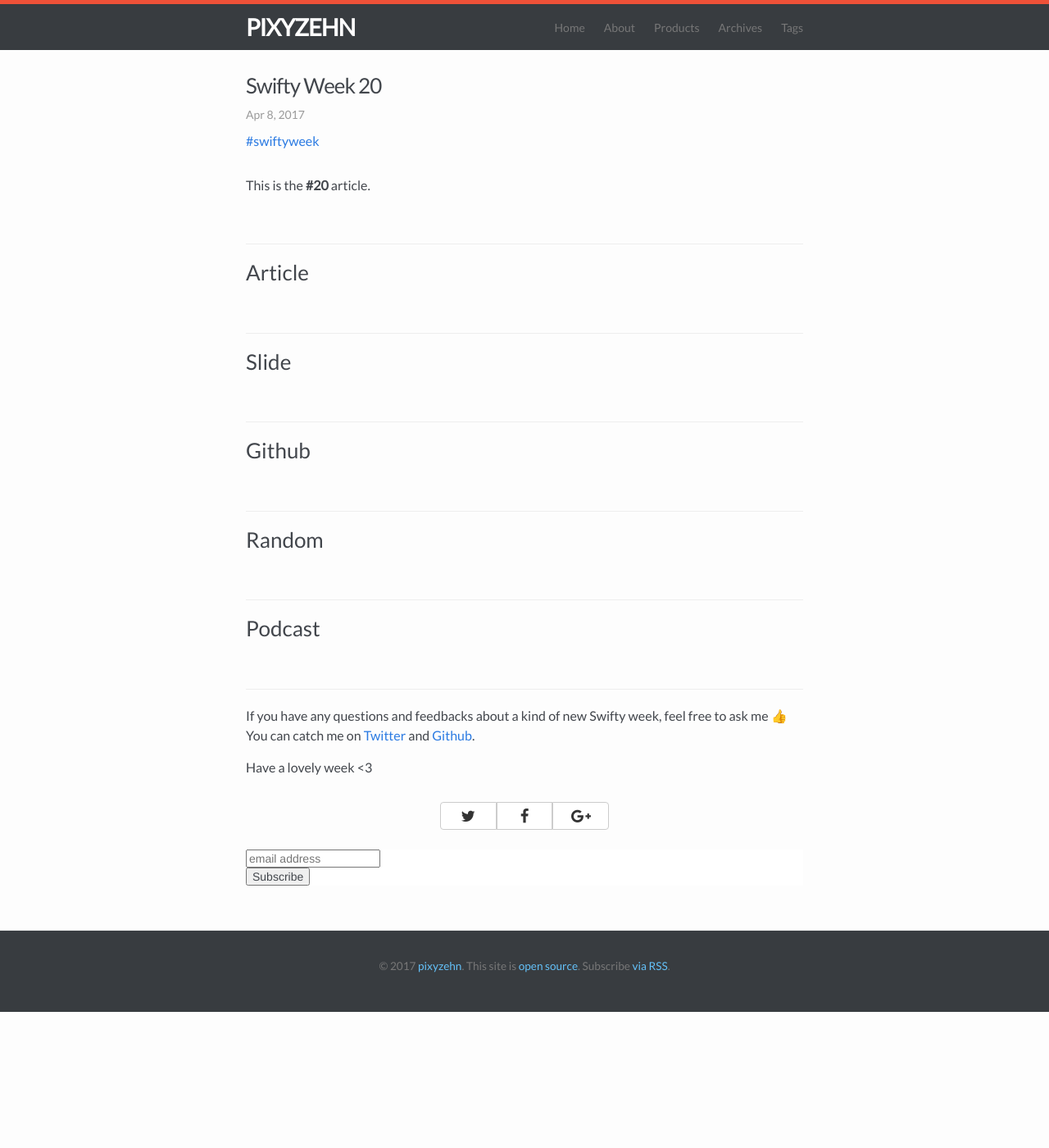
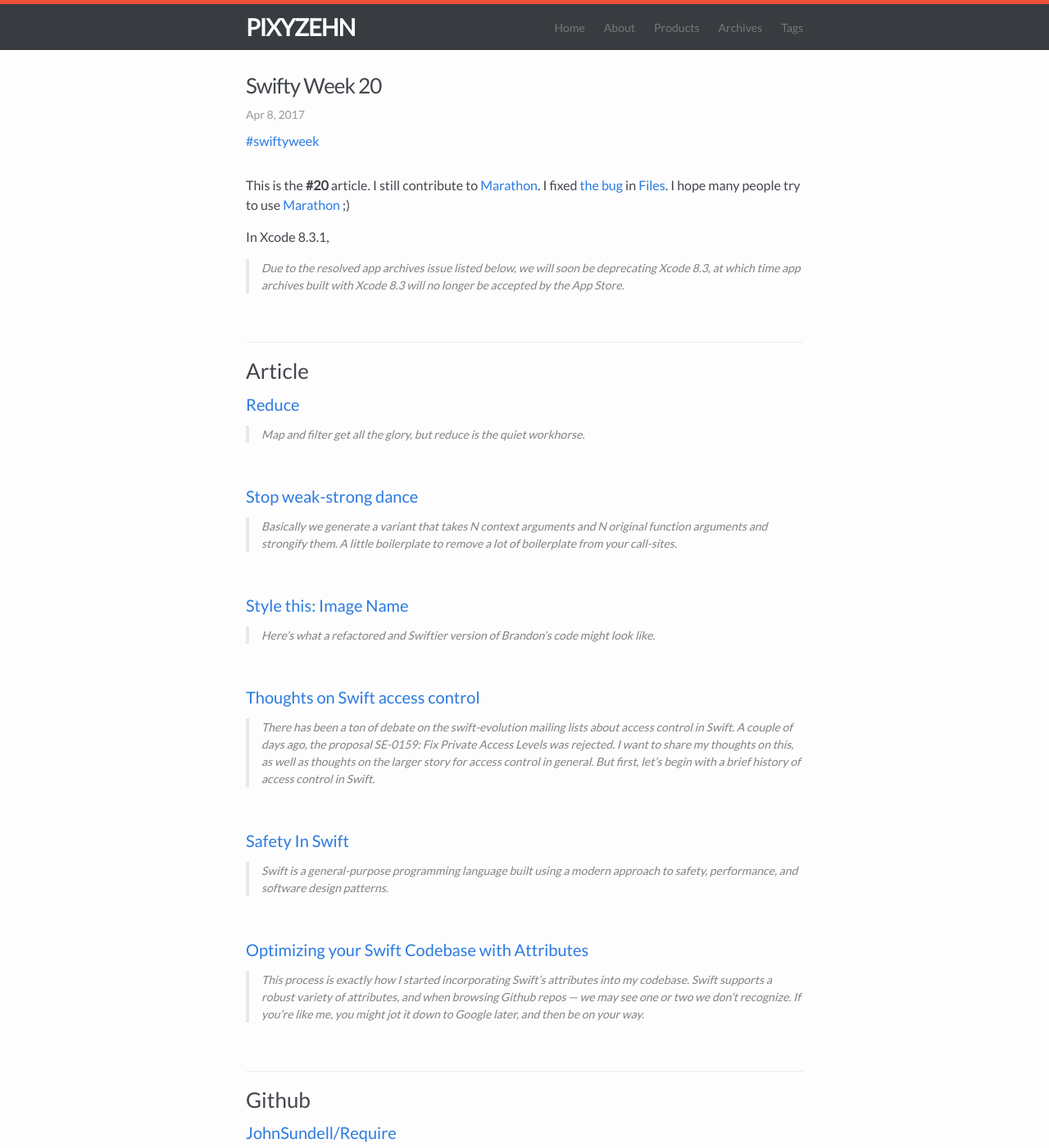
Before and after one commit to pixyzehn/pixyzehn.com, a Jekyll site: the page built from _posts/2017-04-08-swifty-week-20.md, in a window 1280 px wide and 1400 px high. Shown: the whole window at 82% size. Built offline with Jekyll 4.4.1, drawn with Linux system fonts in a browser that asks for light colours; emoji names are drawn with the system emoji font; comment, search, counter and statistics services are not loaded; some of the changed text lies outside the part shown.

Commit message:
Done 2017-04-08-swifty-week-20

```diff
--- a/_posts/2017-04-08-swifty-week-20.md
+++ b/_posts/2017-04-08-swifty-week-20.md
@@ -6,7 +6,11 @@ tags: swiftyweek
 comments: false
 ---
 
-This is the **#20** article.
+This is the **#20** article. I still contribute to [Marathon](https://github.com/JohnSundell/Marathon). I fixed [the bug](https://github.com/JohnSundell/Files/releases/tag/1.6.2) in [Files](https://github.com/JohnSundell/Files). I hope many people try to use [Marathon](https://github.com/JohnSundell/Marathon) ;)
+
+In Xcode 8.3.1,
+
+> Due to the resolved app archives issue listed below, we will soon be deprecating Xcode 8.3, at which time app archives built with Xcode 8.3 will no longer be accepted by the App Store.
 
 <br>
 
@@ -14,11 +18,39 @@ This is the **#20** article.
 
 ### Article
 
+#### [Reduce](https://swiftunboxed.com/lang/reduce/)
+
+> Map and filter get all the glory, but reduce is the quiet workhorse.
+
 <br>
 
----
+#### [Stop weak-strong dance](http://merowing.info/2017/04/stop-weak-strong-dance/)
 
-### Slide
+> Basically we generate a variant that takes N context arguments and N original function arguments and strongify them. A little boilerplate to remove a lot of boilerplate from your call-sites.
+
+<br>
+
+#### [Style this: Image Name](http://ericasadun.com/2017/04/05/style-this-image-name/)
+
+> Here’s what a refactored and Swiftier version of Brandon’s code might look like.
+
+<br>
+
+#### [Thoughts on Swift access control](http://www.jessesquires.com/thoughts-on-swift-access-control/)
+
+> There has been a ton of debate on the swift-evolution mailing lists about access control in Swift. A couple of days ago, the proposal SE-0159: Fix Private Access Levels was rejected. I want to share my thoughts on this, as well as thoughts on the larger story for access control in general. But first, let’s begin with a brief history of access control in Swift.
+
+<br>
+
+#### [Safety In Swift](http://khanlou.com/2017/04/safety-in-swift/)
+
+> Swift is a general-purpose programming language built using a modern approach to safety, performance, and software design patterns.
+
+<br>
+
+#### [Optimizing your Swift Codebase with Attributes](https://www.buddybuild.com/blog/optimizing-your-swift-codebase-with-attributes)
+
+> This process is exactly how I started incorporating Swift’s attributes into my codebase. Swift supports a robust variety of attributes, and when browsing Github repos — we may see one or two we don’t recognize. If you’re like me, you might jot it down to Google later, and then be on your way.
 
 <br>
 
@@ -26,11 +58,43 @@ This is the **#20** article.
 
 ### Github
 
+#### [JohnSundell/Require](https://github.com/JohnSundell/Require)
+
+> Require optional values to be non-nil, or crash gracefully
+
+<br>
+
+#### [JohnSundell/ShellOut](https://github.com/JohnSundell/ShellOut)
+
+> Easily run shell commands from a Swift script or command line tool
+
+<br>
+
+#### [usecanvas/ios-v1](https://github.com/usecanvas/ios-v1)
+
+> iOS app for Canvas V1
+
 <br>
 
 ---
 
 ### Random
+
+#### [DARKROOM](http://usedarkroom.com/)
+
+> The fastest, most powerful mobile photo editing app.
+
+<br>
+
+#### [Beautiful calculator app for Mac](http://numi.io/)
+
+Or [Soulver](http://www.acqualia.com/soulver/)?
+
+<br>
+
+#### [ANALYZING THIRD PARTY LIBRARIES](http://martiancraft.com/blog/2017/04/analyzing-third-party-libraries/)
+
+> Many of our engineers are embedded with our clients, working along side our client’s engineering staff as one unit — but still representing MartianCraft and the quality and standards of any of our engineers. Which can be a test for an engineer when it comes to the selection of third party code libraries.
 
 <br>
 
@@ -38,9 +102,25 @@ This is the **#20** article.
 
 ### Podcast
 
+#### [36: Floating in Space](http://tentative.fm/36)
+
+> Reda and Jack talk about design from the perspective of a developer, why CSS sucks for layout, retro game making, and App Store things.
+
+<br>
+
+#### [The More Than Just Code Podcast](http://mtjc.fm/episode-137-dongle/)
+
+> We follow up with the iPhone and Mac merging as Apple patents a dock-able iPhone. We also follow up on guard vs if. We discuss writing high-performance Swift code and the ability of developers to respond to app reviews is now live. Apple’s WWDC website also include a code of conduct and info on child care services during the conference. The WWDC site also lists concurrent conferences happening nearby including Alt-Conf and CocoaConf Around the Corner. Picks: Xcode keyboard shortcuts for testing and TunnelBear.
+
 <br>
 
 ---
+
+日本の箱?? [Bokksu](https://www.bokksu.com/)
+
+> Classic Bokksu will take you on a gourmet journey through Japan each month. From Hokkaido white chocolate butter cookies to Kyoto matcha mochi to Kyushu mango chiffon cakes, get the experience of tasting authentic Japanese snacks delivered right to your door.
+
+<br>
 
 If you have any questions and feedbacks about a kind of new Swifty week, feel free to ask me :+1:
 You can catch me on [Twitter](https://twitter.com/pixyzehn) and [Github](https://github.com/pixyzehn).
```
